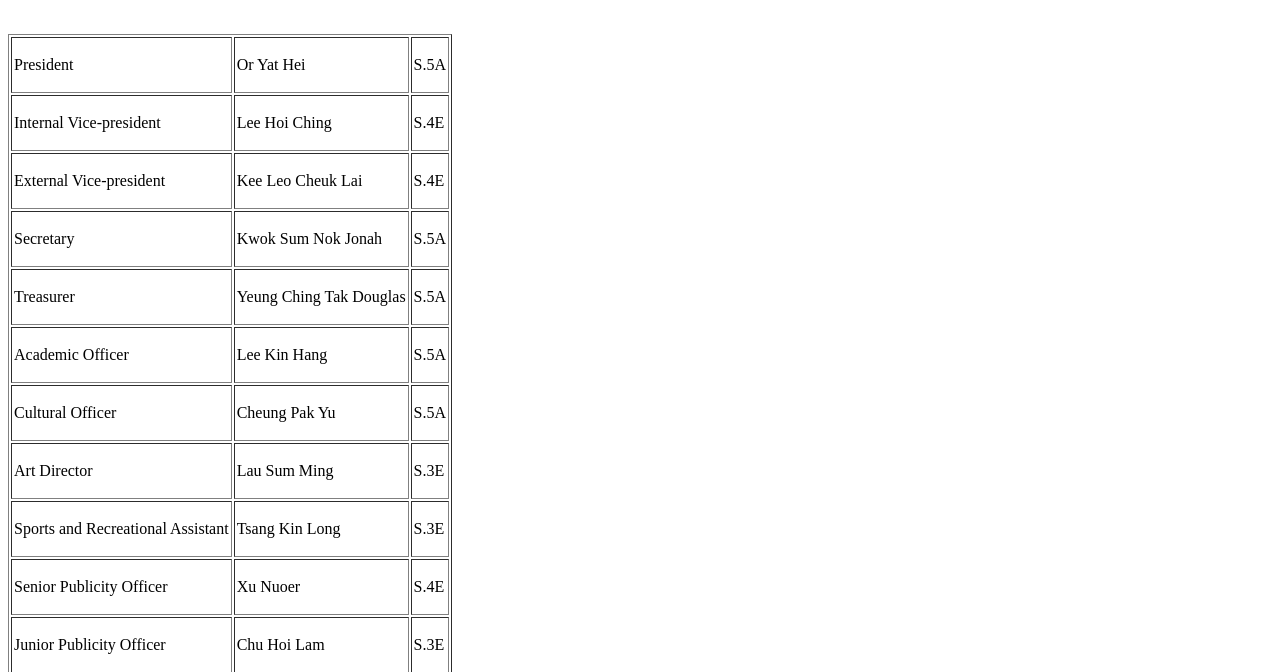
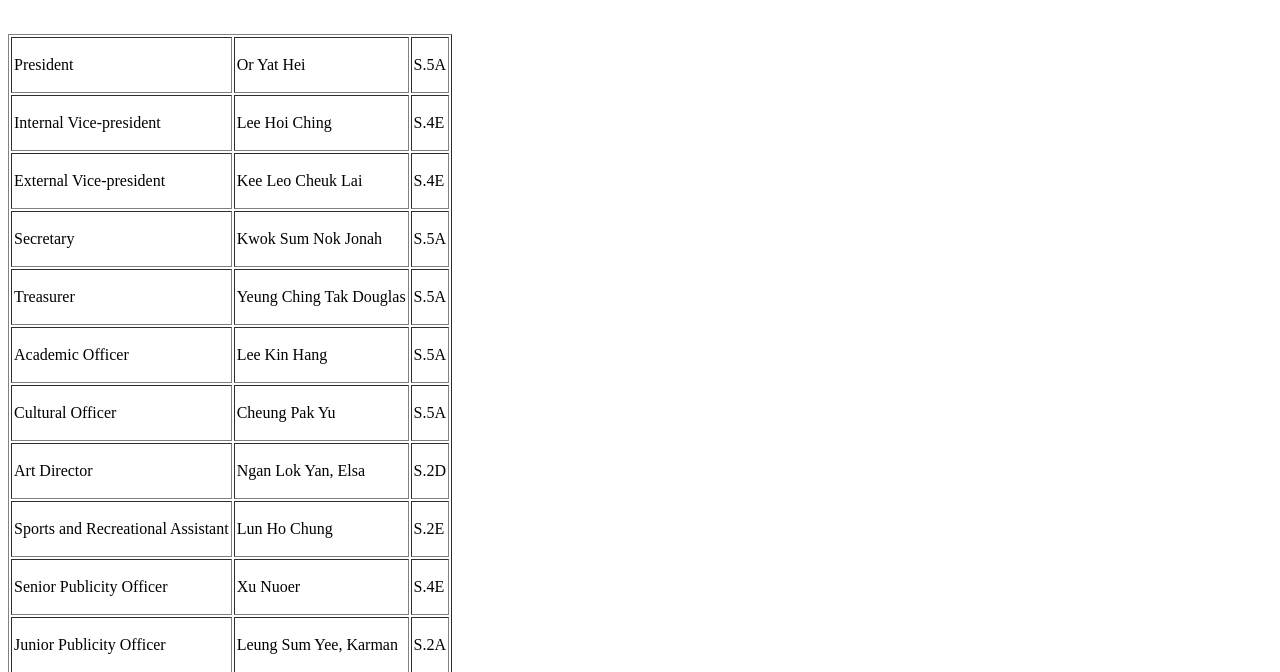
Before and after one commit to woody-tai/clover.github.io, a plain HTML site: page member.html in a window 1280 px wide. Shown: the part 280-952 px from the top of the page. Drawn offline with Linux system fonts and the light colour scheme.

Commit message:
Update member.html
Noted on new member list

```diff
--- a/member.html
+++ b/member.html
@@ -69,20 +69,20 @@
                     <td> <p>S.5A</p> </td> </tr>
 
                     <tr> <td> <p>Art Director</p> </td>
-                    <td nowrap="nowrap"> <p> Lau Sum Ming </p> </td>
-                    <td> <p>S.3E</p> </td> </tr>
+                    <td nowrap="nowrap"> <p> Ngan Lok Yan, Elsa </p> </td>
+                    <td> <p>S.2D</p> </td> </tr>
 
                     <tr> <td> <p>Sports and Recreational Assistant</p> </td>
-                    <td nowrap="nowrap"> <p> Tsang Kin Long </p> </td>
-                    <td> <p>S.3E</p> </td> </tr>
+                    <td nowrap="nowrap"> <p> Lun Ho Chung </p> </td>
+                    <td> <p>S.2E</p> </td> </tr>
 
                     <tr> <td> <p>Senior Publicity Officer</p> </td>
                     <td nowrap="nowrap"> <p> Xu Nuoer </p> </td>
                     <td> <p>S.4E</p> </td> </tr>
 
                     <tr> <td> <p>Junior Publicity Officer</p> </td>
-                    <td nowrap="nowrap"> <p> Chu Hoi Lam </p> </td>
-                    <td> <p>S.3E</p> </td> </tr>
+                    <td nowrap="nowrap"> <p> Leung Sum Yee, Karman </p> </td>
+                    <td> <p>S.2A</p> </td> </tr>
 
                     <tr> <td> <p>General Officer</p> </td>
                     <td nowrap="nowrap"> <p> Tai Cho Fung Woody </p> </td>
```
